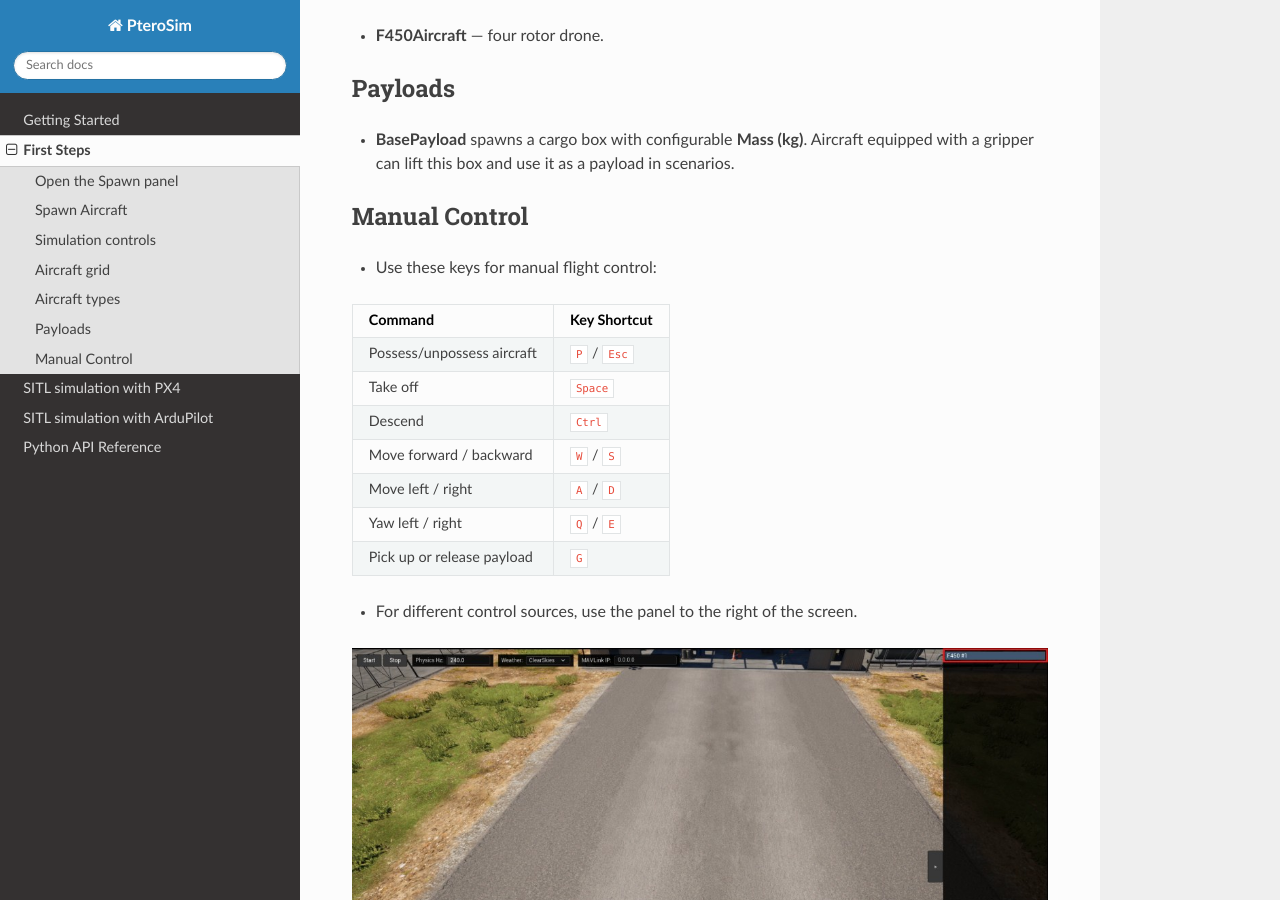
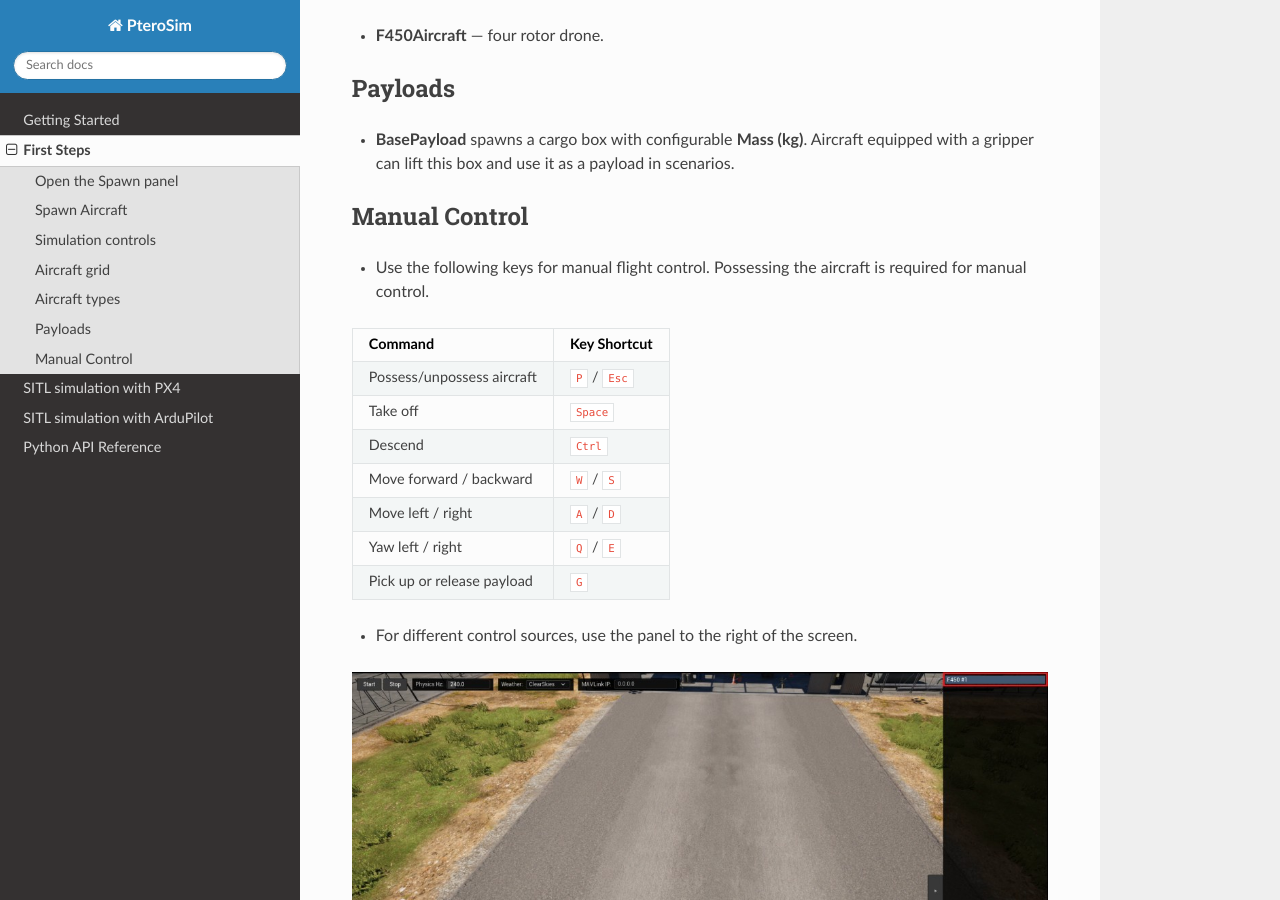
Before and after one commit to AlexanderRex/PteroSimDocs, a Sphinx documentation site: the page built from docs/source/first_steps.rst, in a window 1280 px wide and 900 px high, scrolled down 1164 px. Built offline with Sphinx 7.4.7 and the Read the Docs theme 3.1.0, drawn with Linux system fonts in a browser that asks for light colours.

Commit message:
added mentiom of possession being required

```diff
--- a/docs/source/first_steps.rst
+++ b/docs/source/first_steps.rst
@@ -45,7 +45,7 @@ Payloads
 Manual Control
 --------------
 
-* Use these keys for manual flight control:
+* Use the following keys for manual flight control. Possessing the aircraft is required for manual control.
 
 .. list-table::
    :header-rows: 1
```
